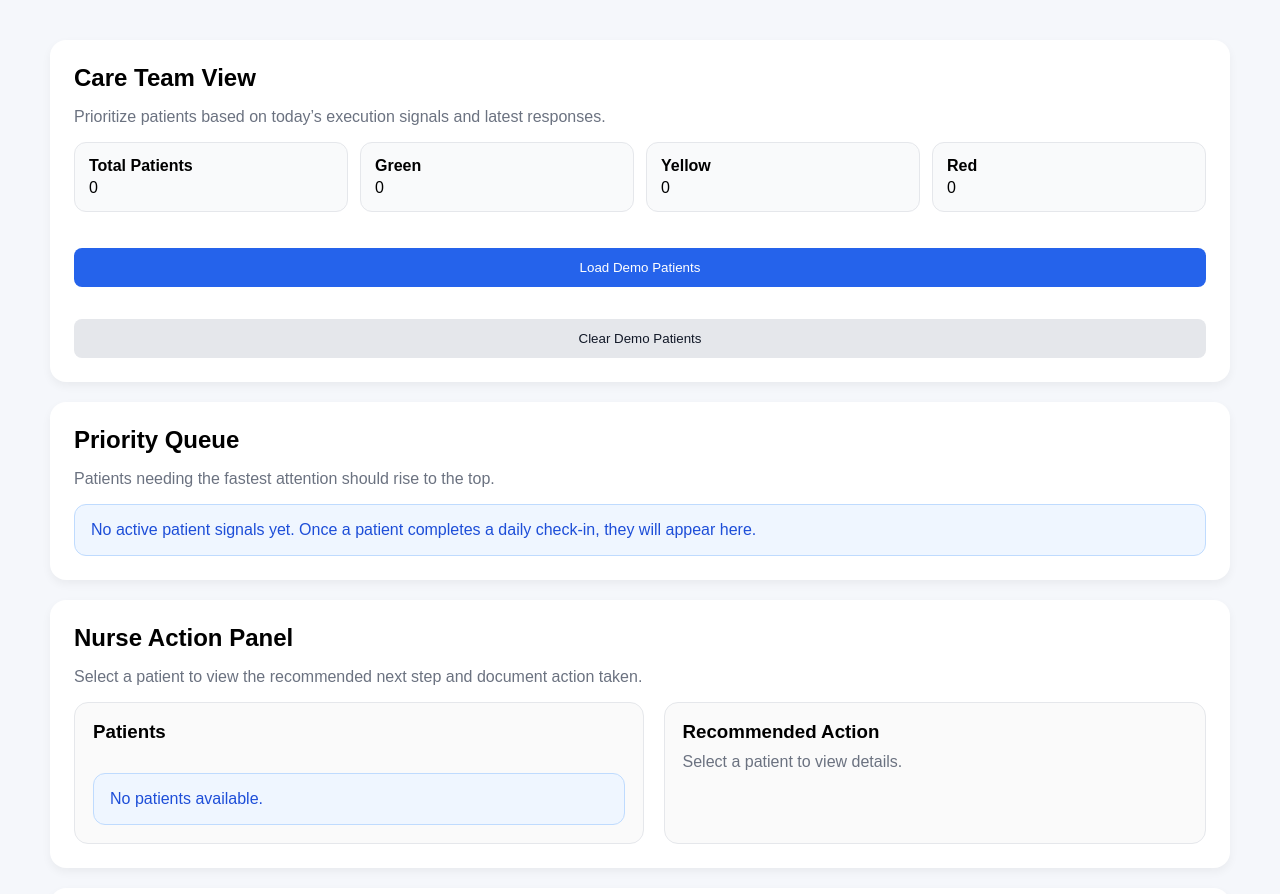
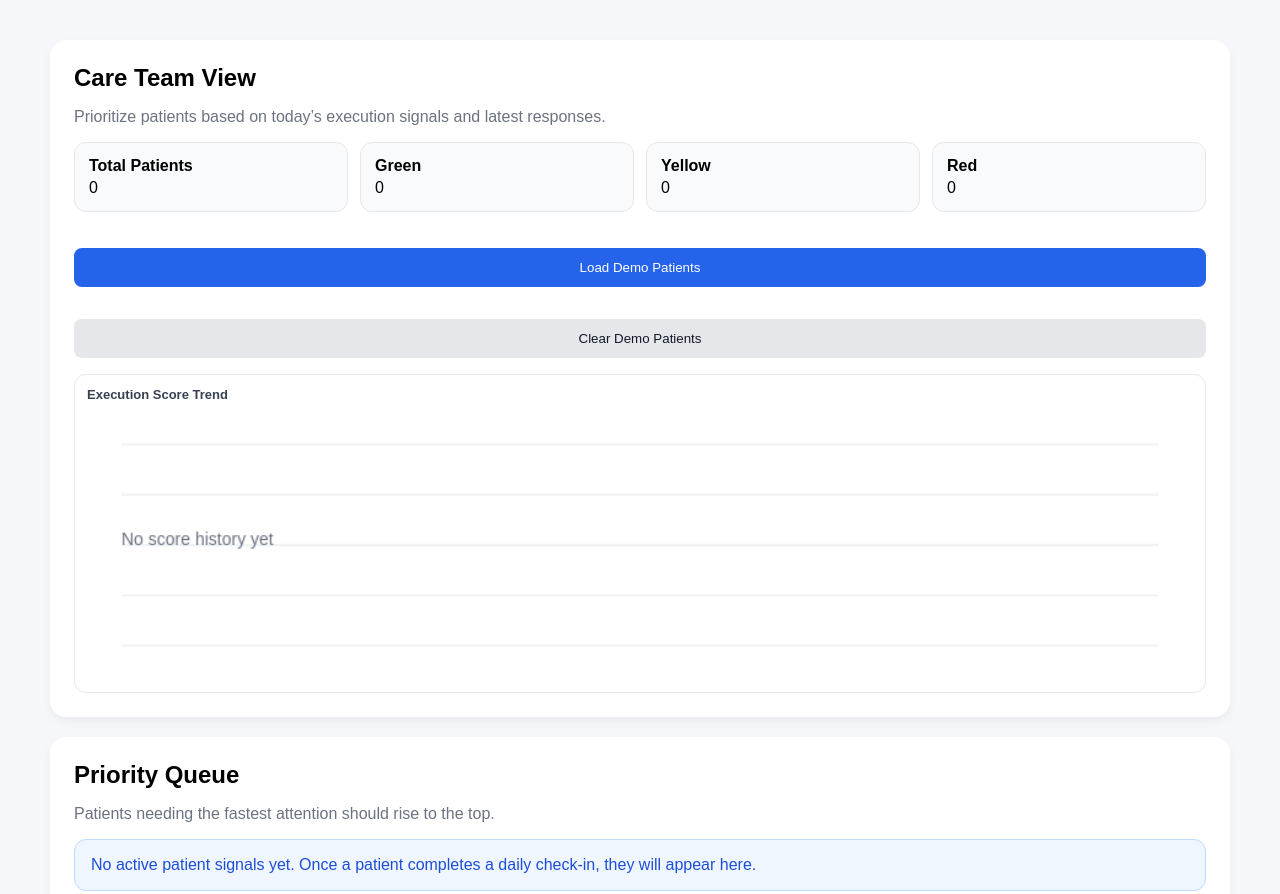
Before and after one commit to kasowen9-web/carepath-fullstack, a website: page public/careteam.html in a window 1280 px wide. Shown: the top 894 px of the page. Drawn offline with Linux system fonts and the light colour scheme.

Commit message:
Update careteam.html

```diff
--- a/public/careteam.html
+++ b/public/careteam.html
@@ -49,6 +49,27 @@
     .summary-item strong {
       display: block;
       margin-bottom: 4px;
+    }
+
+    .chart-wrap {
+      margin-top: 16px;
+      padding: 12px;
+      border-radius: 12px;
+      background: #ffffff;
+      border: 1px solid #e5e7eb;
+    }
+
+    .chart-title {
+      font-size: 13px;
+      font-weight: 700;
+      color: #374151;
+      margin-bottom: 8px;
+    }
+
+    canvas {
+      width: 100%;
+      max-width: 100%;
+      display: block;
     }
 
     .patient-table {
@@ -294,6 +315,11 @@
         <button type="button" onclick="loadDemoPatients()">Load Demo Patients</button>
         <button type="button" class="secondary-btn" onclick="clearDemoPatients()">Clear Demo Patients</button>
       </div>
+
+      <div class="chart-wrap">
+        <div class="chart-title">Execution Score Trend</div>
+        <canvas id="teamTrendChart" width="900" height="220"></canvas>
+      </div>
     </div>
 
     <div class="team-card">
@@ -459,8 +485,12 @@
       return order[status] ?? 3;
     }
 
+    function getTrendHistory() {
+      return JSON.parse(localStorage.getItem("cp_score_history") || "[]");
+    }
+
     function getTrendDirection() {
-      const history = JSON.parse(localStorage.getItem("cp_score_history") || "[]");
+      const history = getTrendHistory();
 
       if (history.length < 2) return "→ Stable";
 
@@ -470,6 +500,70 @@
       if (last > prev) return "↑ Improving";
       if (last < prev) return "↓ Declining";
       return "→ Stable";
+    }
+
+    function drawTrendChart(canvasId, history) {
+      const canvas = document.getElementById(canvasId);
+      if (!canvas) return;
+      const ctx = canvas.getContext("2d");
+      const w = canvas.width;
+      const h = canvas.height;
+
+      ctx.clearRect(0, 0, w, h);
+      ctx.fillStyle = "#ffffff";
+      ctx.fillRect(0, 0, w, h);
+
+      const padding = 28;
+      const chartW = w - padding * 2;
+      const chartH = h - padding * 2;
+
+      ctx.strokeStyle = "#e5e7eb";
+      ctx.lineWidth = 1;
+
+      for (let i = 0; i <= 4; i++) {
+        const y = padding + (chartH / 4) * i;
+        ctx.beginPath();
+        ctx.moveTo(padding, y);
+        ctx.lineTo(w - padding, y);
+        ctx.stroke();
+      }
+
+      if (!history.length) {
+        ctx.fillStyle = "#6b7280";
+        ctx.font = "14px Arial";
+        ctx.fillText("No score history yet", padding, h / 2);
+        return;
+      }
+
+      const values = history.slice(-8).map(item => Number(item.score));
+      const minVal = 0;
+      const maxVal = 100;
+
+      const points = values.map((value, index) => {
+        const x = padding + (values.length === 1 ? chartW / 2 : (chartW / (values.length - 1)) * index);
+        const y = padding + chartH - ((value - minVal) / (maxVal - minVal)) * chartH;
+        return { x, y, value };
+      });
+
+      ctx.strokeStyle = "#2563eb";
+      ctx.lineWidth = 3;
+      ctx.beginPath();
+      points.forEach((p, i) => {
+        if (i === 0) ctx.moveTo(p.x, p.y);
+        else ctx.lineTo(p.x, p.y);
+      });
+      ctx.stroke();
+
+      points.forEach((p) => {
+        ctx.fillStyle = "#2563eb";
+        ctx.beginPath();
+        ctx.arc(p.x, p.y, 4, 0, Math.PI * 2);
+        ctx.fill();
+
+        ctx.fillStyle = "#374151";
+        ctx.font = "12px Arial";
+        ctx.fillText(String(p.value), p.x - 8, p.y - 10);
+      });
     }
 
     function getRecommendation(patient) {
@@ -753,6 +847,7 @@
       renderPatientTable();
       selectedPatientIndex = null;
       renderPatientSelector();
+      drawTrendChart("teamTrendChart", getTrendHistory());
     }
 
     function loadDemoPatients() {
```
